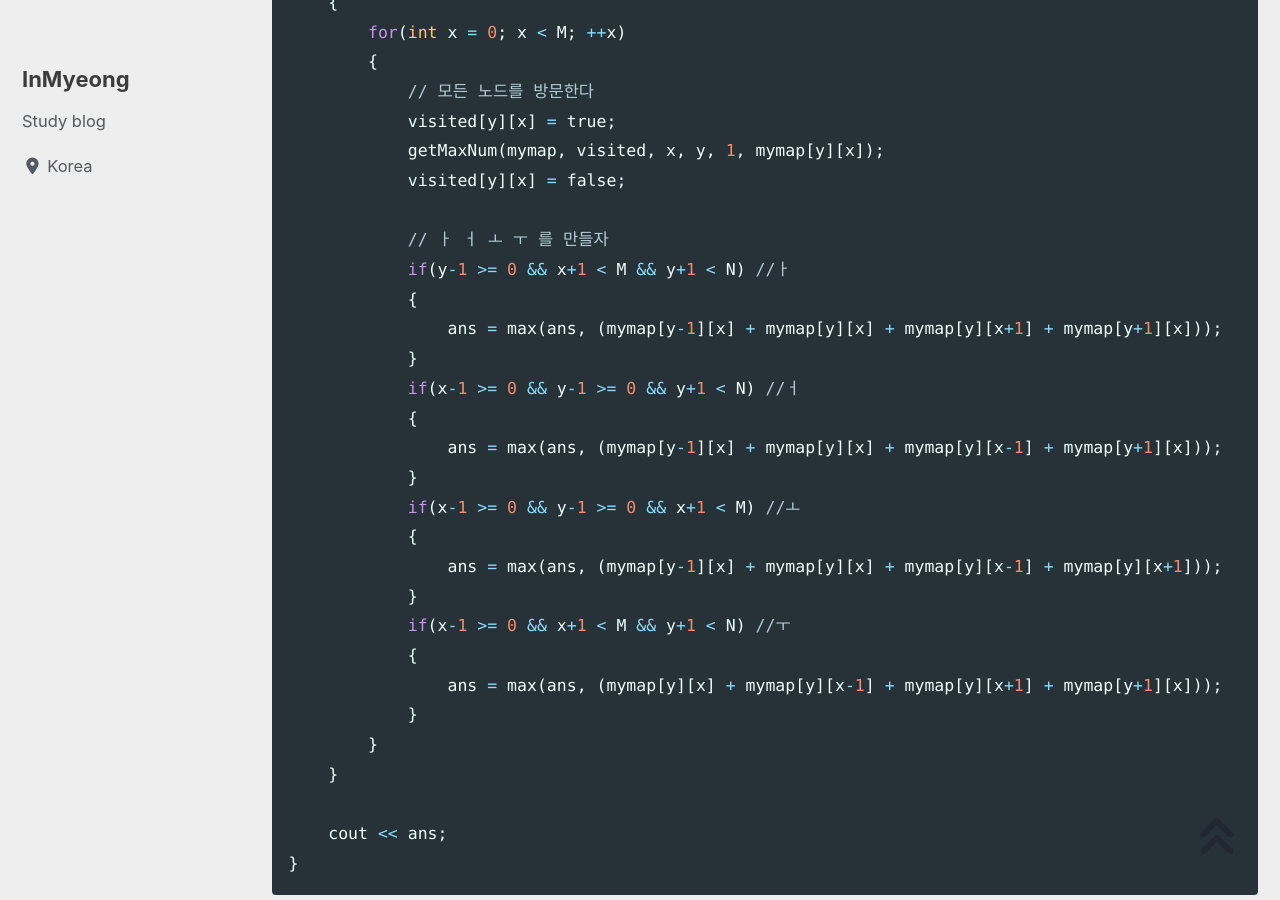
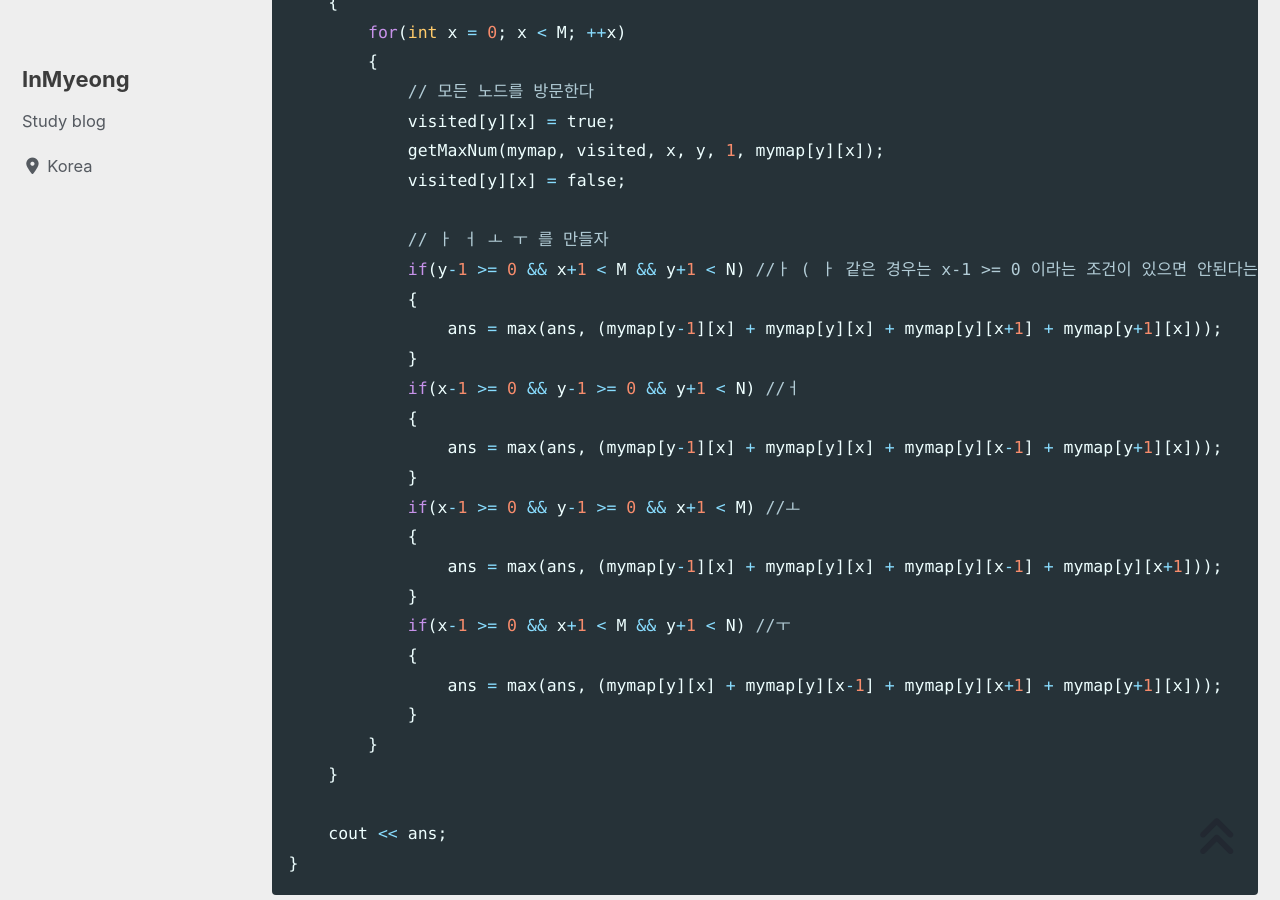
Before and after one commit to devMyeong/devMyeong.github.io, a Jekyll site: the page built from _posts/codingTest/2022-09-25-백준.md, in a window 1280 px wide and 900 px high, scrolled down 20382 px. Built offline with Jekyll 4.4.1, drawn with Linux system fonts in a browser that asks for light colours; cached includes are drawn as plain includes; nearby versions of some CDN libraries; some web fonts are replaced; comment, search, counter and statistics services are not loaded.

Commit message:
Chore : 백준 코드 주석 추가

```diff
--- a/_posts/codingTest/2022-09-25-백준.md
+++ b/_posts/codingTest/2022-09-25-백준.md
@@ -649,7 +649,7 @@ int main()
             visited[y][x] = false;
 
             // ㅏ ㅓ ㅗ ㅜ 를 만들자
-            if(y-1 >= 0 && x+1 < M && y+1 < N) //ㅏ
+            if(y-1 >= 0 && x+1 < M && y+1 < N) //ㅏ ( ㅏ 같은 경우는 x-1 >= 0 이라는 조건이 있으면 안된다는 것을 명심하자 )
             {
                 ans = max(ans, (mymap[y-1][x] + mymap[y][x] + mymap[y][x+1] + mymap[y+1][x]));
             }
```
